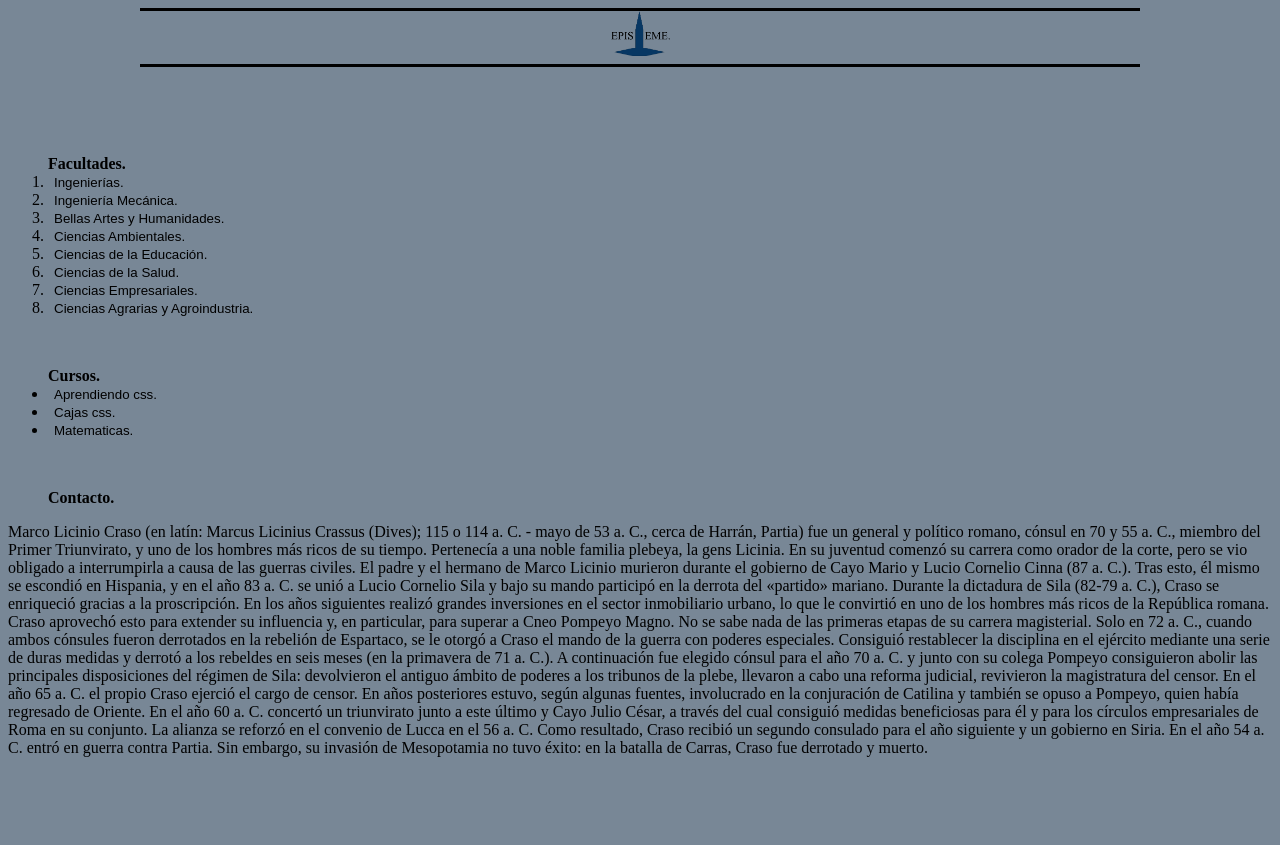
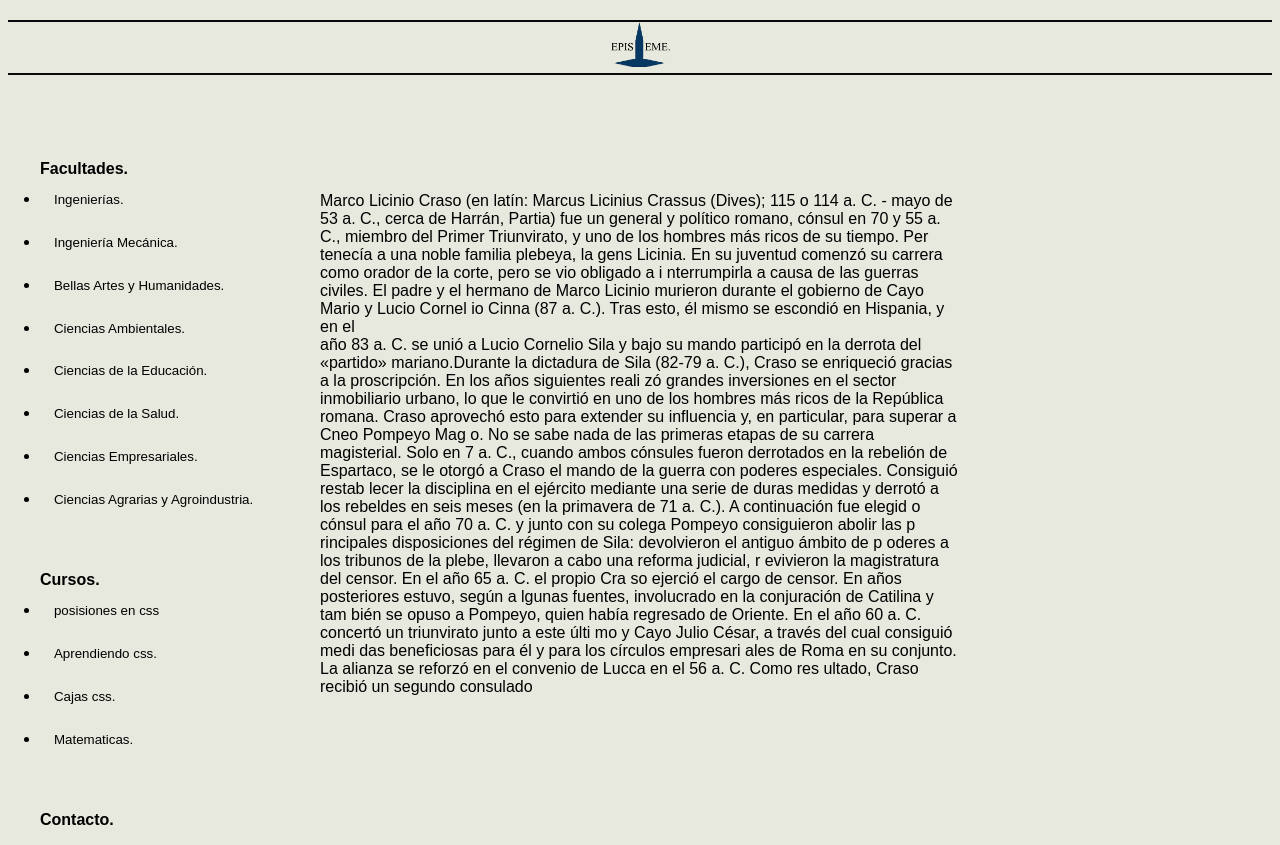
Before and after one commit to Wiki-EpisTeme/Wiki-EpisTeme, a plain HTML site: page index.html in a window 1280 px wide. Before the commit the page ends 800 px from the top, so only its background shows below. Drawn offline with Linux system fonts and the light colour scheme.

Commit message:
nada aun

```diff
--- a/css/cajas de index.css
+++ b/css/cajas de index.css
@@ -2,17 +2,30 @@
 
 .inicio1{
     margin: auto;
-    border-style: solid;
-    border-width: 3px 0;
+    border-width: 4px 0;
     text-align: center;
-    width: 1000px;;
+    width:unset;
 }
+
 .logo1{
 
     height: 45px;
-    width: auto;
+    width: unset;
 }
 
-.parrafo1-index{
+.indice-principal{
+    position: absolute;
+    top: 9em;
+    width: unset;
+    left:0em;
+    right: unset;
+}
+
+.parrafo1-index, letras1{
+    position: absolute;
+    top: 12em;
+    width: 50%;
+    left:20em;
+    font:100
 
 }
--- a/css/style.css
+++ b/css/style.css
@@ -1,23 +1,26 @@
 /*aqui estan los estilos generales del cuerpo de todas las paginas*/
 
 body{
-    font-family: serif;
-    background-color: rgb(120, 135, 150);
+    font-family:sans-serif;
+    background-color: rgb(231, 232, 222);
+    margin: 8px;
+    cursor:pointer;
+
 
 }
 h1{
     font-family: serif;
-    color: black;
+    color: rgb(7, 9, 10);
     text-align: center;
     border-style: solid;
     border-width: 2px 0;
 }
 .botones1{
-    background-color:rgb(120, 135, 150);
-
-    border-left:  rgb(120, 135, 150);
-
-    border-top:  rgb(120, 135, 150);
-    border-right:  rgb(120, 135, 150);
-    border-bottom:  rgb(120, 135, 150);;
+    padding: 7%;
+    cursor: pointer;
+    background-color: rgb(231, 232, 222);
+    border-left:   rgb(231, 232, 222);
+    border-top:   rgb(231, 232, 222);
+    border-right:   rgb(231, 232, 222);
+    border-bottom:   rgb(231, 232, 222);
 }
--- a/index.html
+++ b/index.html
@@ -7,15 +7,18 @@
     <link rel="stylesheet" href="/css/cajas de index.css">
     <link rel="stylesheet" href="/css/style.css">
     <link rel="icon" href="/media/logos/logo de episteme. (2).png">
-    <title>EpisTeme 🎄🎅🏿</title>
+    <title>EpisTeme</title>
 </head>
-<body>
+<body class="cursor">
 
+    <section class="inicio1">
+        <h1  href="/index.html"><img  class="logo1" src="/media/logos/logo de episteme. (3).png"></h1>
+    </section>
 
-    <h1 class="inicio1"><img  class="logo1" src="/media/logos/logo de episteme. (3).png"></h1><br><br><br><br>
-    <section>
+    <div class="indice-principal">
+        <nav>
 
-            <ol><b>Facultades.</b>
+            <ul><b>Facultades.</b>
 
                 <li><a href=""target="_blank"><input class="botones1" type="button"value="Ingenierías."></a></li>
                 <li><a href=""target="_blank"><input class="botones1" type="button"value="Ingeniería Mecánica."></a></li>
@@ -25,29 +28,60 @@
                 <li><a href=""target="_blank"><input class="botones1" type="button"value="Ciencias de la Salud."></a></li>
                 <li><a href=""target="_blank"><input class="botones1" type="button"value="Ciencias Empresariales."></a></li>
                 <li><a href=""target="_blank"><input class="botones1" type="button"value="Ciencias Agrarias y Agroindustria."></a></li>
-             </ol><br>
 
+
+             </ul><br>
+        </nav>
+        <nav>
              <ul><b>Cursos.</b>
-                <li><a href="/html/pagina1.html"target="_blank"><input class="botones1" type="button"value="Aprendiendo css."></a></li>
+                <li><a href="/html/posisiones.html"><input class="botones1" type="button"value="posisiones en css"></a></li>
+                <li><a href="/html/pagina1.html"><input class="botones1" type="button"value="Aprendiendo css."></a></li>
                 <li><a href="/html/cajas.html" target="_blank" ><input class="botones1" type="button"value="Cajas css."></a></li>
                 <li><a href="rewq" target="_blank" ><input class="botones1" type="button"value="Matematicas."></a></li>
             </ul><br>
+        </nav>
+        <nav>
+            <ol><b>Contacto.</b></ol>
+        </nav>
+    </div>
 
-            <ol><b>Contacto.</b></ol>
+    <div class="parrafo1-index">
+        <article>
+            Marco Licinio Craso (en latín: Marcus Licinius Crassus (Dives);
+             115 o 114 a. C. - mayo de 53 a. C., cerca de Harrán, Partia) fue
+              un general y político romano, cónsul en 70 y 55 a. C., miembro del
+              Primer Triunvirato, y uno de los hombres más ricos de su tiempo. Per
+              tenecía a una noble familia plebeya, la gens Licinia. En su juventud
+               comenzó su carrera como orador de la corte, pero se vio obligado a i
+               nterrumpirla a causa de las guerras civiles. El padre y el hermano de
+               Marco Licinio murieron durante el gobierno de Cayo Mario y Lucio Cornel
+               io Cinna (87 a. C.). Tras esto, él mismo se escondió en Hispania, y en el <br>
+                año 83 a. C. se unió a Lucio Cornelio Sila y bajo su mando participó en la
+                 derrota del «partido» mariano.Durante la dictadura de Sila (82-79 a. C.),
+                 Craso se enriqueció gracias a la proscripción. En los años siguientes reali
+                 zó grandes inversiones en el sector inmobiliario urbano, lo que le convirtió
+                  en uno de los hombres más ricos de la República romana. Craso aprovechó esto
+                   para extender su influencia y, en particular, para superar a Cneo Pompeyo Mag
+                   o. No se sabe nada de las primeras etapas de su carrera magisterial. Solo en 7
+                    a. C., cuando ambos cónsules fueron derrotados en la rebelión de Espartaco, se
+                    le otorgó a Craso el mando de la guerra con poderes especiales. Consiguió restab
+                    lecer la disciplina en el ejército mediante una serie de duras medidas y derrotó a
+                     los rebeldes en seis meses (en la primavera de 71 a. C.). A continuación fue elegid
+                     o cónsul para el año 70 a. C. y junto con su colega Pompeyo consiguieron abolir las p
+                     rincipales disposiciones del régimen de Sila: devolvieron el antiguo ámbito de p
+                     oderes a los tribunos de la plebe, llevaron a cabo una reforma judicial, r
+                     evivieron la magistratura del censor. En el año 65 a. C. el propio Cra
+                     so ejerció el cargo de censor. En años posteriores estuvo, según a
+                     lgunas fuentes, involucrado en la conjuración de Catilina y tam
+                     bién se opuso a Pompeyo, quien había regresado de Oriente. En
+                      el año 60 a. C. concertó un triunvirato junto a este últi
+                      mo y Cayo Julio César, a través del cual consiguió medi
+                      das beneficiosas para él y para los círculos empresari
+                      ales de Roma en su conjunto. La alianza se reforzó
+                      en el convenio de Lucca en el 56 a. C. Como res
+                      ultado, Craso recibió un segundo consulado
+        </article>
 
-
-
-
-        </b>
-    </section>
-    <section>
-        <p class="parrafo1-index">
-            Marco Licinio Craso (en latín: Marcus Licinius Crassus (Dives); 115 o 114 a. C. - mayo de 53 a. C., cerca de Harrán, Partia) fue un general y político romano, cónsul en 70 y 55 a. C., miembro del Primer Triunvirato, y uno de los hombres más ricos de su tiempo. Pertenecía a una noble familia plebeya, la gens Licinia. En su juventud comenzó su carrera como orador de la corte, pero se vio obligado a interrumpirla a causa de las guerras civiles. El padre y el hermano de Marco Licinio murieron durante el gobierno de Cayo Mario y Lucio Cornelio Cinna (87 a. C.). Tras esto, él mismo se escondió en Hispania, y en el año 83 a. C. se unió a Lucio Cornelio Sila y bajo su mando participó en la derrota del «partido» mariano.
-
-Durante la dictadura de Sila (82-79 a. C.), Craso se enriqueció gracias a la proscripción. En los años siguientes realizó grandes inversiones en el sector inmobiliario urbano, lo que le convirtió en uno de los hombres más ricos de la República romana. Craso aprovechó esto para extender su influencia y, en particular, para superar a Cneo Pompeyo Magno. No se sabe nada de las primeras etapas de su carrera magisterial. Solo en 72 a. C., cuando ambos cónsules fueron derrotados en la rebelión de Espartaco, se le otorgó a Craso el mando de la guerra con poderes especiales. Consiguió restablecer la disciplina en el ejército mediante una serie de duras medidas y derrotó a los rebeldes en seis meses (en la primavera de 71 a. C.). A continuación fue elegido cónsul para el año 70 a. C. y junto con su colega Pompeyo consiguieron abolir las principales disposiciones del régimen de Sila: devolvieron el antiguo ámbito de poderes a los tribunos de la plebe, llevaron a cabo una reforma judicial, revivieron la magistratura del censor.
-
-En el año 65 a. C. el propio Craso ejerció el cargo de censor. En años posteriores estuvo, según algunas fuentes, involucrado en la conjuración de Catilina y también se opuso a Pompeyo, quien había regresado de Oriente. En el año 60 a. C. concertó un triunvirato junto a este último y Cayo Julio César, a través del cual consiguió medidas beneficiosas para él y para los círculos empresariales de Roma en su conjunto. La alianza se reforzó en el convenio de Lucca en el 56 a. C. Como resultado, Craso recibió un segundo consulado para el año siguiente y un gobierno en Siria. En el año 54 a. C. entró en guerra contra Partia. Sin embargo, su invasión de Mesopotamia no tuvo éxito: en la batalla de Carras, Craso fue derrotado y muerto.
-        </p>
-    </section>
+    </div>
 </body>
 </html>
```
Also changed, not shown: css/cajas.css (+63 -2 lines), html/cajas.html (+93 -9 lines), html/posisiones.html (added, +14 -0 lines), css/posisiones.css (added).
